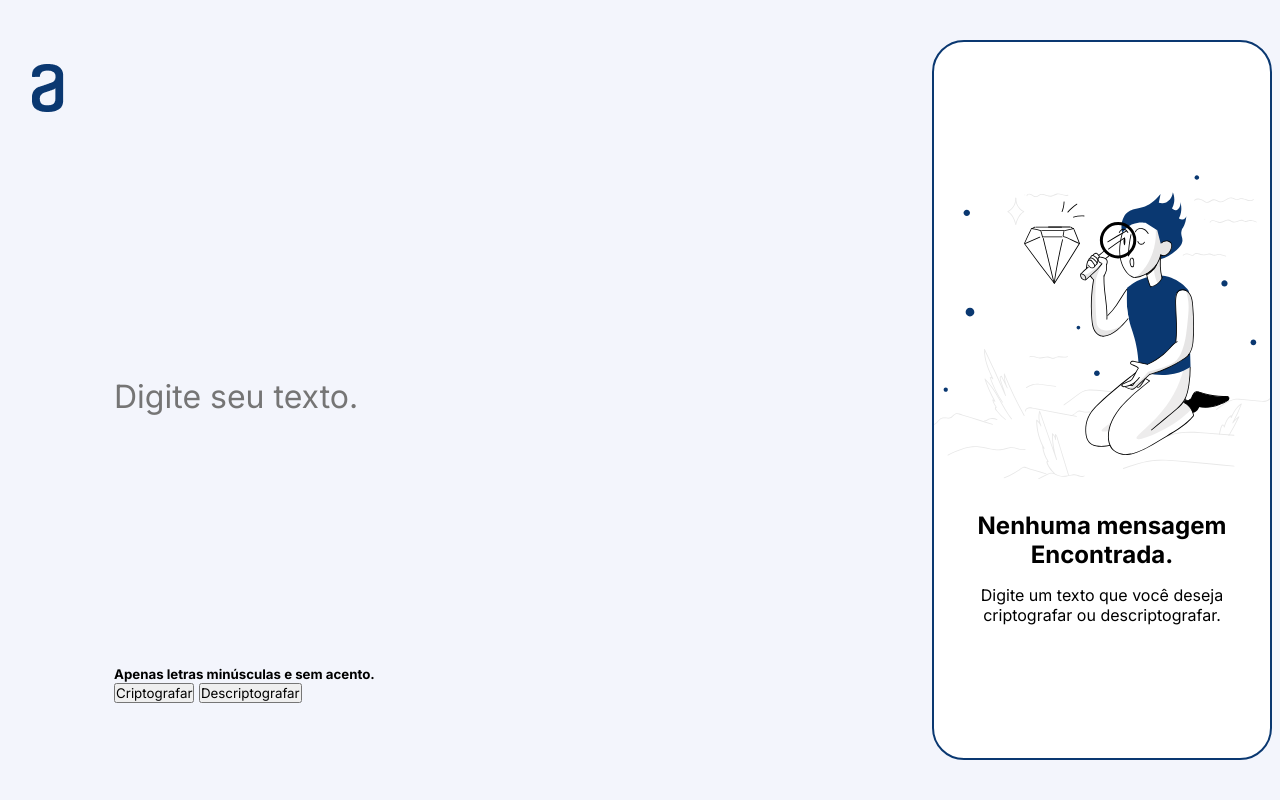
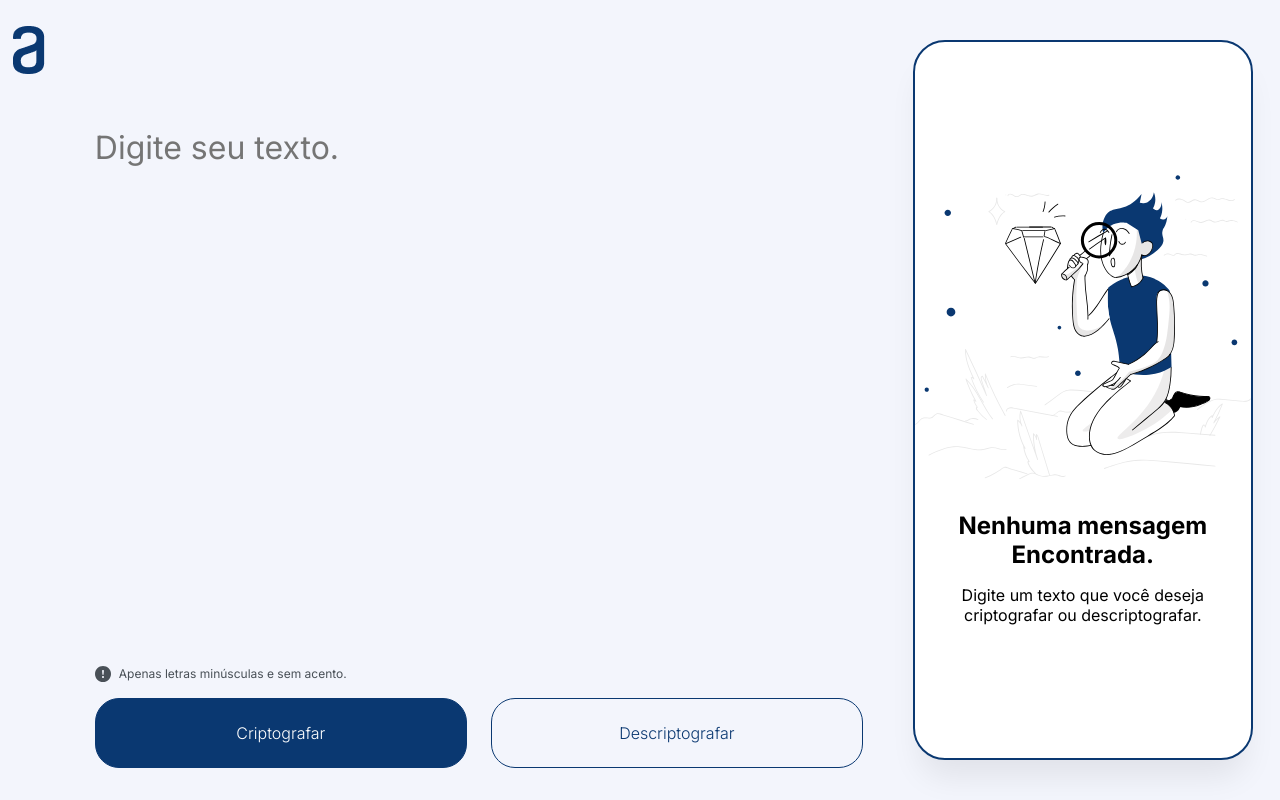
Before and after one commit to Vilefilipe1/DecodificadorJS-AluraChallenges, a plain HTML site: page index.html in a window 1280 px wide. Drawn offline with Linux system fonts and the light colour scheme.

Commit message:
Interface pronta

```diff
--- a/index.html
+++ b/index.html
@@ -19,11 +19,17 @@
             <img src="img/Vector.png">
         </menu>
         <div class="main">
-            <input autofocus placeholder="Digite seu texto." id="input" type="text" value=""></input>
-            <div>
-                <h5>Apenas letras minúsculas e sem acento.</h5>
-                <button onclick="criptografar()">Criptografar</button>
-                <button onclick="descriptografar()">Descriptografar</button>
+            <textarea spellcheck="false" autofocus placeholder="Digite seu texto." id="input" type="text" value=""></textarea>
+            <div class="main__info">
+                <div style="display: flex; gap: 8px;">
+                    <img src="img/info.svg">
+                    <p>Apenas letras minúsculas e sem acento.</p>
+                </div>
+                <div class="main__info__area">
+                    <button class="main__info__area__botao" id="botao__cript" onclick="criptografar()">Criptografar</button>
+                    <button class="main__info__area__botao" onclick="descriptografar()">Descriptografar</button>
+                </div>
+
             </div>
         </div>
         <div class="resultado">
@@ -36,7 +42,7 @@
             </div>
             <div class="resultado__resposta">
                 <p id="resultado__resposta__principal"></p>
-                <button id="resultado__resposta__botao">Copiar</button>
+                <button id="resultado__resposta__botao" onclick="copiar()">Copiar</button>
             </div>
         </div>
     </main>
--- a/script.js
+++ b/script.js
@@ -43,7 +43,6 @@ function criptografar() {
     palavraSeparada = input.value.split("");
     palavraSeparada.forEach(trocar);
     let palavraCript = palavraSecreta.join("");
-    // principal.innerHTML = palavraCript;
     resul__start.style.display = "none";
     resul__resposta.style.display = "flex";
     result__resposta__principal.innerHTML = palavraCript;
@@ -56,10 +55,15 @@ function descriptografar() {
     palavraSeparada = input.value.split("");
     palavraSeparada.forEach(trocarRev);
     let palavraCript = palavraSeparada.join("");
-    titulo.innerHTML = "";
-    principal.innerHTML = palavraCript;
+    resul__start.style.display = "none";
+    resul__resposta.style.display = "flex";
+    result__resposta__principal.innerHTML = palavraCript;
 
     palavraSeparada = [];
+}
+
+function copiar() {
+
 }
 
 video.addEventListener("ended", (event) => {
--- a/style.css
+++ b/style.css
@@ -17,8 +17,8 @@ menu {
     height: 100vh;
     display: flex;
     flex-direction: column;
-    padding-top: 5%;
-    padding-left: 5%;
+    padding-top: 2%;
+    padding-left: 2%;
 }
 
 main {
@@ -31,6 +31,41 @@ main {
     background-color: #F3F5FC;
 }
 
+.main__info {
+    display: flex;
+    flex-direction: column;
+    gap: 16px;
+    font-size: 12px;
+    font-weight: 400;
+    color: #495057;
+}
+
+.main__info__area {
+    display: flex;
+    justify-content: center;
+    gap: 24px;
+}
+
+.main__info__area__botao {
+    width: 50%;
+    border-radius: 24px;
+    padding: 24px;
+    font-size: 16px;
+    font-weight: 300;
+    border: #0A3871 solid 1px;
+    background-color: #F3F5FC;
+    color: #0A3871;
+}
+
+.main__info__area__botao:hover {
+    cursor: pointer;
+}
+
+#botao__cript {
+    background-color: #0A3871;
+    color: white;
+}
+
 .main {
     display: flex;
     height: 100vh;
@@ -39,16 +74,17 @@ main {
     flex-direction: column;
 }
 
-input {
+textarea {
     border: 0;
     background-color: #F3F5FC;
     color: #0A3871;
     width: 60vw;
     height: 80%;
     font-size: 32px;
+    resize: none;
 }
 
-input:focus {
+textarea:focus {
     outline: 0;
 }
 
@@ -59,6 +95,7 @@ input:focus {
     height: 90vh;
     width: 90vw;
     border: #0A3871 solid 2px;
+    box-shadow: 0px 24px 32px -8px rgba(0, 0, 0, 0.08);
 }
 
 .resultado__start {
@@ -115,6 +152,7 @@ input:focus {
     padding: 24px;
     width: 80%;
     font-size: 16px;
+    font-weight: 300;
     border: #0A3871 solid 1px;
     color: #0A3871;
 
```
Also changed, not shown: img/info.svg (added).
